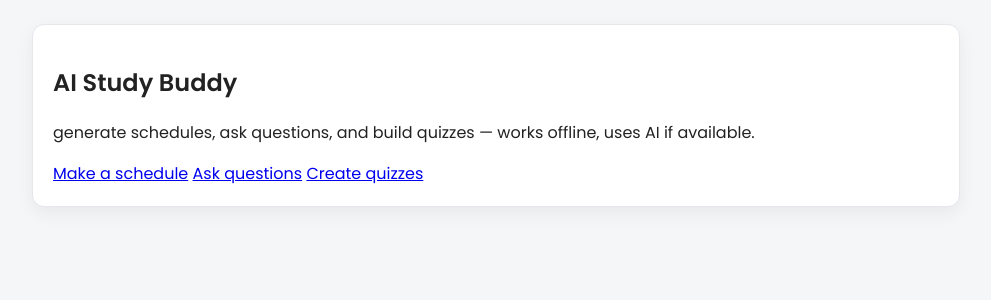
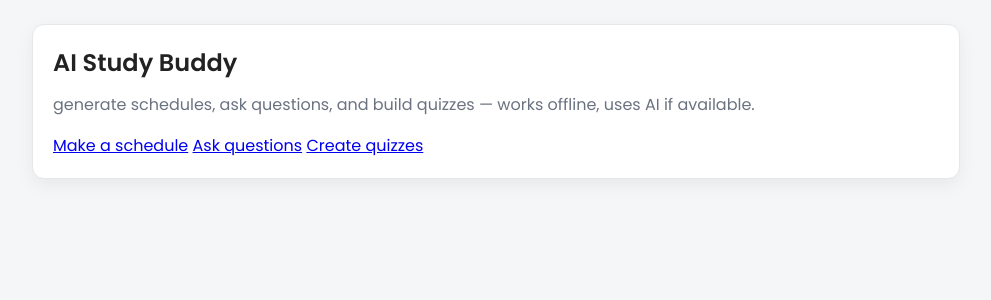
Before and after one commit to Arham-Begani/Study_buddy, a Flask app: page / in a window 1280 px wide. Shown: the part 66-366 px from the top of the page, without its empty margins (144-1135 px from the left). Run offline with Flask 3, Linux system fonts and the light colour scheme.

Commit message:
Update style.css

```diff
--- a/static/style.css
+++ b/static/style.css
@@ -67,3 +67,12 @@ main{
          opacity: 1; transform: translateY(0);
     }
 }
+
+h1,h2,h3{
+    margin:0 0 12px 0
+}
+
+p{
+    color:var(--muted);
+    margin:0 0 16px 0;
+}
```
